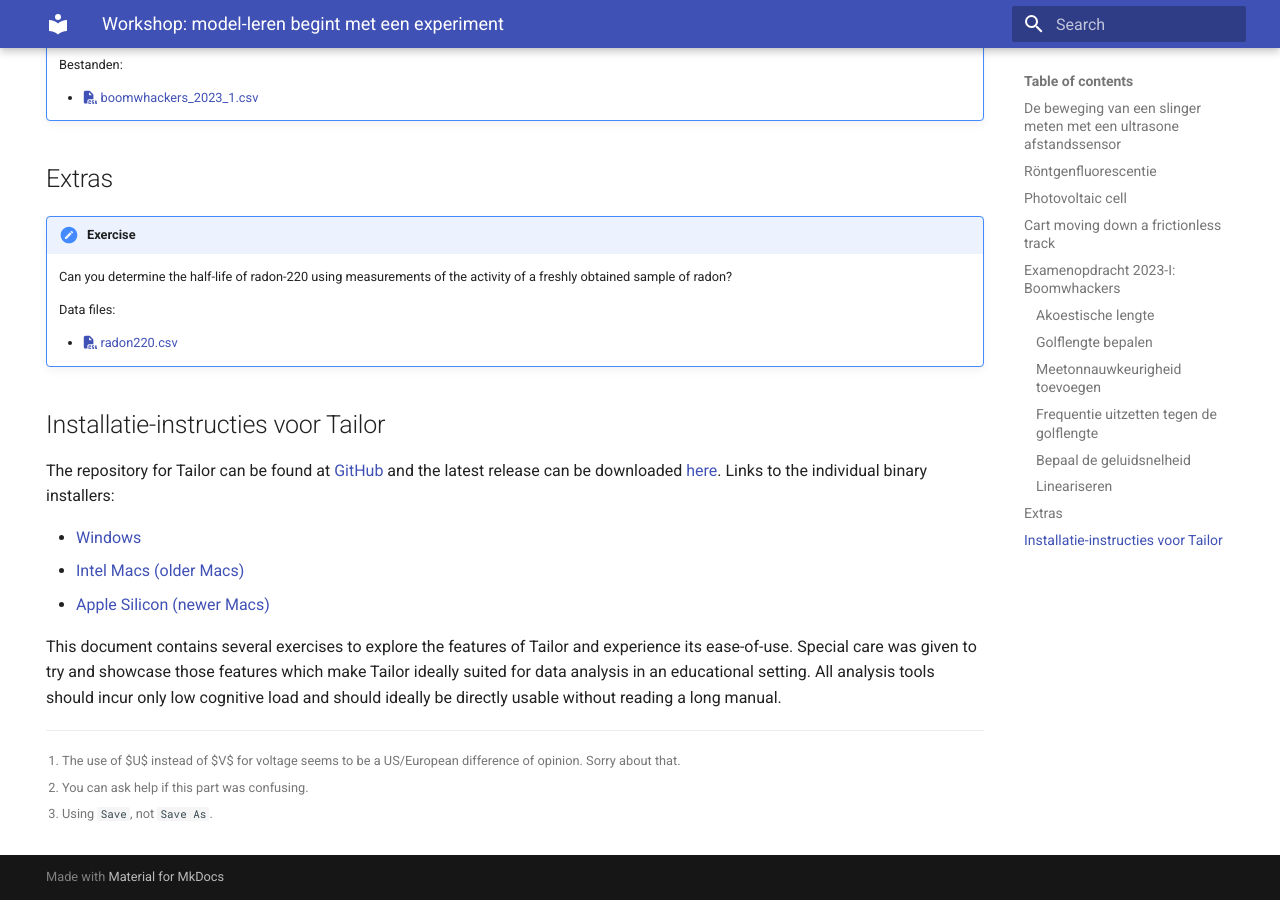
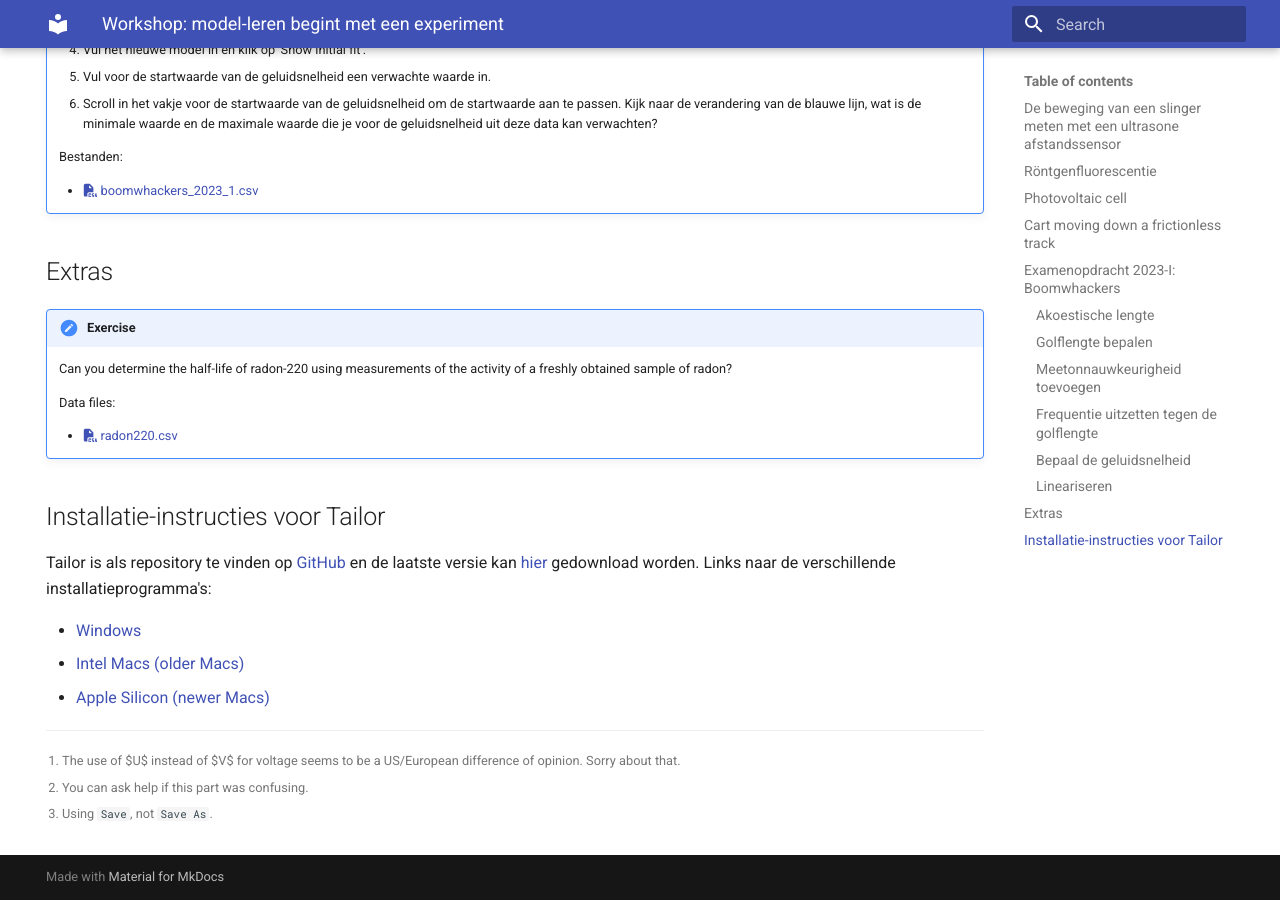
Before and after one commit to davidfokkema/WND2023-workshop, an MkDocs documentation site: the page built from docs/index.md, in a window 1280 px wide and 900 px high, scrolled down 4454 px. Built offline with MkDocs 1.6.1 and Material for MkDocs 9.7.7, drawn with Linux system fonts in a browser that asks for light colours; nearby versions of some CDN libraries; library files that are not in the unit come from our copies; some of the changed text lies outside the part shown.

Commit message:
installatie-instructies vertaald

```diff
--- a/docs/index.md
+++ b/docs/index.md
@@ -168,10 +169,8 @@
 
 ## Installatie-instructies voor Tailor
 
-The repository for Tailor can be found at [GitHub](https://github.com/davidfokkema/tailor) and the latest release can be downloaded [here](https://github.com/davidfokkema/tailor/releases/latest). Links to the individual binary installers:
+Tailor is als repository te vinden op [GitHub](https://github.com/davidfokkema/tailor) en de laatste versie kan [hier](https://github.com/davidfokkema/tailor/releases/latest) gedownload worden. Links naar de verschillende installatieprogramma's:
 
 * [Windows](https://github.com/davidfokkema/tailor/releases/download/v1.8.0/Tailor-1.8.0.msi)
 * [Intel Macs (older Macs)](https://github.com/davidfokkema/tailor/releases/download/v1.8.0/Tailor-1.8.0_intel.dmg)
 * [Apple Silicon (newer Macs)](https://github.com/davidfokkema/tailor/releases/download/v1.8.0/Tailor-1.8.0_apple_silicon.dmg)
-
-This document contains several exercises to explore the features of Tailor and experience its ease-of-use. Special care was given to try and showcase those features which make Tailor ideally suited for data analysis in an educational setting. All analysis tools should incur only low cognitive load and should ideally be directly usable without reading a long manual.
```
Also changed, not shown: other parts of docs/index.md (+1 -0 lines).
